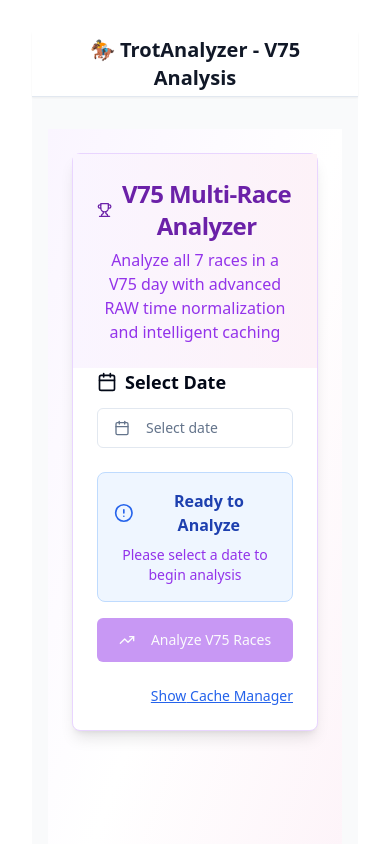
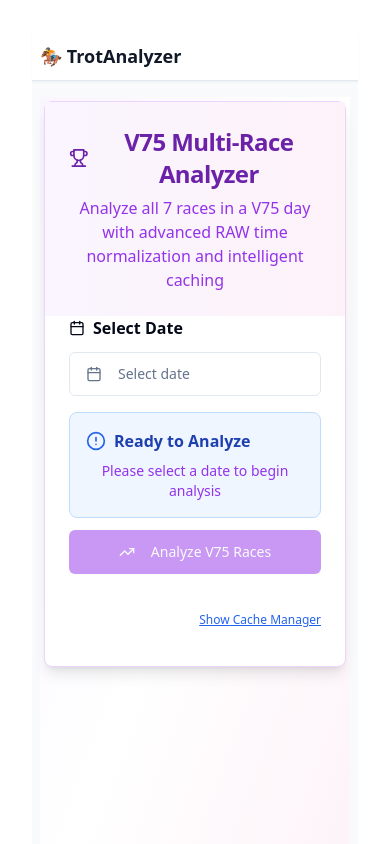
Before and after one commit to rexade/race-whisperer-predict, a React (Vite) app: page / in a window 390 px wide. Shown: the top 844 px of the page. Built offline with nearby package versions, Linux system fonts and the light colour scheme.

Commit message:
Optimize for mobile
Improve mobile responsiveness of the V75 analyzer.

```diff
--- a/index.html
+++ b/index.html
@@ -2,10 +2,13 @@
 <html lang="en">
   <head>
     <meta charset="UTF-8" />
-    <meta name="viewport" content="width=device-width, initial-scale=1.0" />
-    <title>race-whisperer-predict</title>
-    <meta name="description" content="Lovable Generated Project" />
-    <meta name="author" content="Lovable" />
+    <meta name="viewport" content="width=device-width, initial-scale=1.0, maximum-scale=1.0, user-scalable=no" />
+    <meta name="apple-mobile-web-app-capable" content="yes" />
+    <meta name="apple-mobile-web-app-status-bar-style" content="default" />
+    <meta name="theme-color" content="#8b5cf6" />
+    <title>TrotAnalyzer - V75 Race Analysis</title>
+    <meta name="description" content="Advanced V75 race analysis with intelligent caching and modern normalization algorithms" />
+    <meta name="author" content="TrotAnalyzer" />
 
     <meta property="og:title" content="race-whisperer-predict" />
     <meta property="og:description" content="Lovable Generated Project" />
--- a/src/App.tsx
+++ b/src/App.tsx
@@ -9,16 +9,16 @@ function App() {
   return (
     <QueryClientProvider client={queryClient}>
       <div className="min-h-screen bg-gray-50">
-        <header className="bg-white shadow-sm border-b">
-          <div className="container mx-auto px-4">
-            <div className="flex items-center h-16">
-              <h1 className="text-xl font-bold text-gray-900">
-                🏇 TrotAnalyzer - V75 Analysis
+        <header className="bg-white shadow-sm border-b sticky top-0 z-50">
+          <div className="container mx-auto px-2 sm:px-4">
+            <div className="flex items-center h-12 sm:h-16">
+              <h1 className="text-lg sm:text-xl font-bold text-gray-900 truncate">
+                🏇 TrotAnalyzer
               </h1>
             </div>
           </div>
         </header>
-        <main className="container mx-auto px-4 py-8">
+        <main className="container mx-auto px-2 sm:px-4 py-4 sm:py-8">
           <V75Analyzer />
         </main>
       </div>
--- a/src/components/V75Analyzer.tsx
+++ b/src/components/V75Analyzer.tsx
@@ -77,11 +77,11 @@ const V75Analyzer: React.FC = () => {
             loading={loading}
           />
 
-          {/* Cache Manager Toggle */}
+          {/* Cache Manager Toggle - Mobile friendly */}
           <div className="flex justify-end">
             <button
               onClick={() => setShowCacheManager(!showCacheManager)}
-              className="text-sm text-blue-600 hover:text-blue-800 underline"
+              className="text-xs sm:text-sm text-blue-600 hover:text-blue-800 underline touch-manipulation py-2"
             >
               {showCacheManager ? 'Hide' : 'Show'} Cache Manager
             </button>
--- a/src/components/shared/analyzer/AnalyzerLayout.tsx
+++ b/src/components/shared/analyzer/AnalyzerLayout.tsx
@@ -8,7 +8,7 @@ interface AnalyzerLayoutProps {
 const AnalyzerLayout: React.FC<AnalyzerLayoutProps> = ({ children }) => {
   return (
     <div className="min-h-screen bg-gradient-to-br from-purple-50 via-white to-pink-50">
-      <div className="max-w-7xl mx-auto space-y-6 p-6">
+      <div className="max-w-7xl mx-auto space-y-3 sm:space-y-6 p-1 sm:p-6">
         {children}
       </div>
     </div>
--- a/src/components/v75/components/V75Input.tsx
+++ b/src/components/v75/components/V75Input.tsx
@@ -20,41 +20,45 @@ const V75Input: React.FC<V75InputProps> = ({
   loading
 }) => {
   return (
-    <div className="grid grid-cols-1 lg:grid-cols-3 gap-6">
-      <div className="lg:col-span-1">
-        <h3 className="text-lg font-semibold mb-3 flex items-center gap-2">
-          <Calendar className="h-5 w-5" />
+    <div className="space-y-4">
+      {/* Mobile-first date selection */}
+      <div>
+        <h3 className="text-base sm:text-lg font-semibold mb-3 flex items-center gap-2">
+          <Calendar className="h-4 w-4 sm:h-5 sm:w-5" />
           Select Date
         </h3>
         <V75DatePicker
           selectedDate={selectedDate}
           onDateSelect={onDateSelect}
         />
+      </div>
 
+      {/* Selected date status - compact on mobile */}
       {selectedDate && (
         <StatusCard type="info" title="Date Selected">
           <div className="text-sm text-blue-700">
-              <div className="flex items-center gap-2">
-                <AlertCircle className="h-4 w-4" />
-                <span>Selected: {format(selectedDate, 'PPP')}</span>
+            <div className="flex items-start gap-2">
+              <AlertCircle className="h-4 w-4 flex-shrink-0 mt-0.5" />
+              <div>
+                <div className="font-medium">{format(selectedDate, 'MMM d, yyyy')}</div>
+                <div className="text-xs text-blue-600 mt-1">
+                  Tap "Analyze V75" to check for races
                 </div>
-              <div className="text-xs text-blue-600 mt-1">
-                Click "Analyze V75" to check for V75 races on this date
+              </div>
             </div>
           </div>
         </StatusCard>
       )}
-      </div>
 
-      <div className="lg:col-span-2 flex flex-col justify-end">
-        <div className="space-y-4">
+      {/* Analysis status and button */}
+      <div className="space-y-3">
         <StatusCard type="info" title="Ready to Analyze">
           <div className="text-sm text-purple-700">
             {selectedDate ? (
               <div>
-                  <strong>Selected Date:</strong> {format(selectedDate, 'PPP')}
+                <div className="font-medium">{format(selectedDate, 'PPP')}</div>
                 <div className="text-xs text-purple-600 mt-1">
-                    The system will automatically detect V75 races for this date during analysis
+                  System will auto-detect V75 races for this date
                 </div>
               </div>
             ) : (
@@ -68,7 +72,7 @@ const V75Input: React.FC<V75InputProps> = ({
         <Button
           onClick={onAnalyze}
           disabled={loading || !selectedDate}
-            className="w-full bg-purple-600 hover:bg-purple-700"
+          className="w-full bg-purple-600 hover:bg-purple-700 touch-manipulation"
           size="lg"
         >
           <TrendingUp className="h-4 w-4 mr-2" />
@@ -76,7 +80,6 @@ const V75Input: React.FC<V75InputProps> = ({
         </Button>
       </div>
     </div>
-    </div>
   );
 };
 
--- a/src/components/v75/components/V75Results.tsx
+++ b/src/components/v75/components/V75Results.tsx
@@ -31,18 +31,25 @@ const V75Results: React.FC<V75ResultsProps> = ({
           </CardTitle>
         </CardHeader>
 
-        <CardContent>
+        <CardContent className="p-3 sm:p-6">
           <Tabs value={activeTab} onValueChange={onTabChange}>
-            <TabsList className="grid w-full grid-cols-8">
-              <TabsTrigger value="overview">
-                Overview
-              </TabsTrigger>
-              {races.map(race => (
-                <TabsTrigger key={race.raceNumber} value={`race-${race.raceNumber}`}>
-                  Race {race.raceNumber}
+            {/* Mobile-friendly scrollable tabs */}
+            <div className="overflow-x-auto -mx-3 sm:mx-0">
+              <TabsList className="grid w-max sm:w-full grid-cols-8 min-w-max gap-1">
+                <TabsTrigger value="overview" className="text-xs sm:text-sm whitespace-nowrap px-2 sm:px-3">
+                  Overview
                 </TabsTrigger>
-              ))}
-            </TabsList>
+                {races.map(race => (
+                  <TabsTrigger
+                    key={race.raceNumber}
+                    value={`race-${race.raceNumber}`}
+                    className="text-xs sm:text-sm whitespace-nowrap px-2 sm:px-3"
+                  >
+                    R{race.raceNumber}
+                  </TabsTrigger>
+                ))}
+              </TabsList>
+            </div>
 
             <TabsContent value="overview" className="mt-6">
               <DebugErrorBoundary>
--- a/src/components/v75/components/V75ResultsTable.tsx
+++ b/src/components/v75/components/V75ResultsTable.tsx
@@ -34,24 +34,24 @@ const V75ResultsTable: React.FC<V75ResultsTableProps> = ({ race }) => {
 
       <CardContent className="p-0">
         <div className="overflow-x-auto">
-          <Table>
+          <Table className="min-w-[800px]">
             <TableHeader>
               <TableRow className="bg-purple-50">
-                <TableHead className="w-16 text-center">Rank</TableHead>
-                <TableHead className="w-12 text-center">Start</TableHead>
-                <TableHead className="min-w-[150px]">Horse & Driver</TableHead>
-                <TableHead className="w-24 text-center">RAW Time (KM)</TableHead>
-                <TableHead className="w-24 text-center font-bold">Modern Time (KM)</TableHead>
-                <TableHead className="w-20 text-center">Start Points</TableHead>
-                <TableHead className="w-20 text-center">Place %</TableHead>
-                <TableHead className="w-20 text-center">Horse Win%</TableHead>
-                <TableHead className="w-20 text-center">Earnings/Start</TableHead>
-                <TableHead className="w-20 text-center">Driver 2025%</TableHead>
-                <TableHead className="w-20 text-center">Sulky</TableHead>
-                <TableHead className="w-24 text-center">Shoes</TableHead>
-                <TableHead className="w-20 text-center">Home Track</TableHead>
-                <TableHead className="w-20 text-center">Distance</TableHead>
-                <TableHead className="w-24 text-center font-bold">Total Adj</TableHead>
+                <TableHead className="w-12 text-center text-xs sm:text-sm sticky left-0 bg-purple-50 z-10">Rank</TableHead>
+                <TableHead className="w-10 text-center text-xs sm:text-sm">Start</TableHead>
+                <TableHead className="min-w-[120px] text-xs sm:text-sm">Horse & Driver</TableHead>
+                <TableHead className="w-20 text-center text-xs sm:text-sm">RAW</TableHead>
+                <TableHead className="w-20 text-center font-bold text-xs sm:text-sm">Modern</TableHead>
+                <TableHead className="w-16 text-center text-xs sm:text-sm">Points</TableHead>
+                <TableHead className="w-16 text-center text-xs sm:text-sm">Place%</TableHead>
+                <TableHead className="w-16 text-center text-xs sm:text-sm">Win%</TableHead>
+                <TableHead className="w-20 text-center text-xs sm:text-sm">Earnings</TableHead>
+                <TableHead className="w-16 text-center text-xs sm:text-sm">Driver</TableHead>
+                <TableHead className="w-14 text-center text-xs sm:text-sm">Sulky</TableHead>
+                <TableHead className="w-16 text-center text-xs sm:text-sm">Shoes</TableHead>
+                <TableHead className="w-16 text-center text-xs sm:text-sm">Track</TableHead>
+                <TableHead className="w-16 text-center text-xs sm:text-sm">Dist</TableHead>
+                <TableHead className="w-20 text-center font-bold text-xs sm:text-sm">Adj</TableHead>
               </TableRow>
             </TableHeader>
 
--- a/src/index.css
+++ b/src/index.css
@@ -1,6 +1,39 @@
 @tailwind base;
 @tailwind components;
 @tailwind utilities;
+
+/* Mobile optimizations */
+@layer base {
+  html {
+    -webkit-tap-highlight-color: transparent;
+    -webkit-touch-callout: none;
+    -webkit-user-select: none;
+    user-select: none;
+  }
+
+  body {
+    overscroll-behavior: none;
+    touch-action: pan-x pan-y;
+  }
+
+  /* Allow selection in specific content areas */
+  input, textarea, [contenteditable] {
+    -webkit-user-select: auto;
+    user-select: auto;
+  }
+
+  /* Smooth scrolling for mobile */
+  * {
+    -webkit-overflow-scrolling: touch;
+  }
+
+  /* Better touch targets for mobile */
+  button, [role="button"], input[type="button"], input[type="submit"] {
+    min-height: 44px;
+    min-width: 44px;
+    touch-action: manipulation;
+  }
+}
 
 /* Definition of the design system. All colors, gradients, fonts, etc should be defined here. */
 
```
Also changed, not shown: src/components/v75/components/V75HorseRow.tsx (+18 -18 lines). Lines whose indentation alone changed are shown as unchanged.
